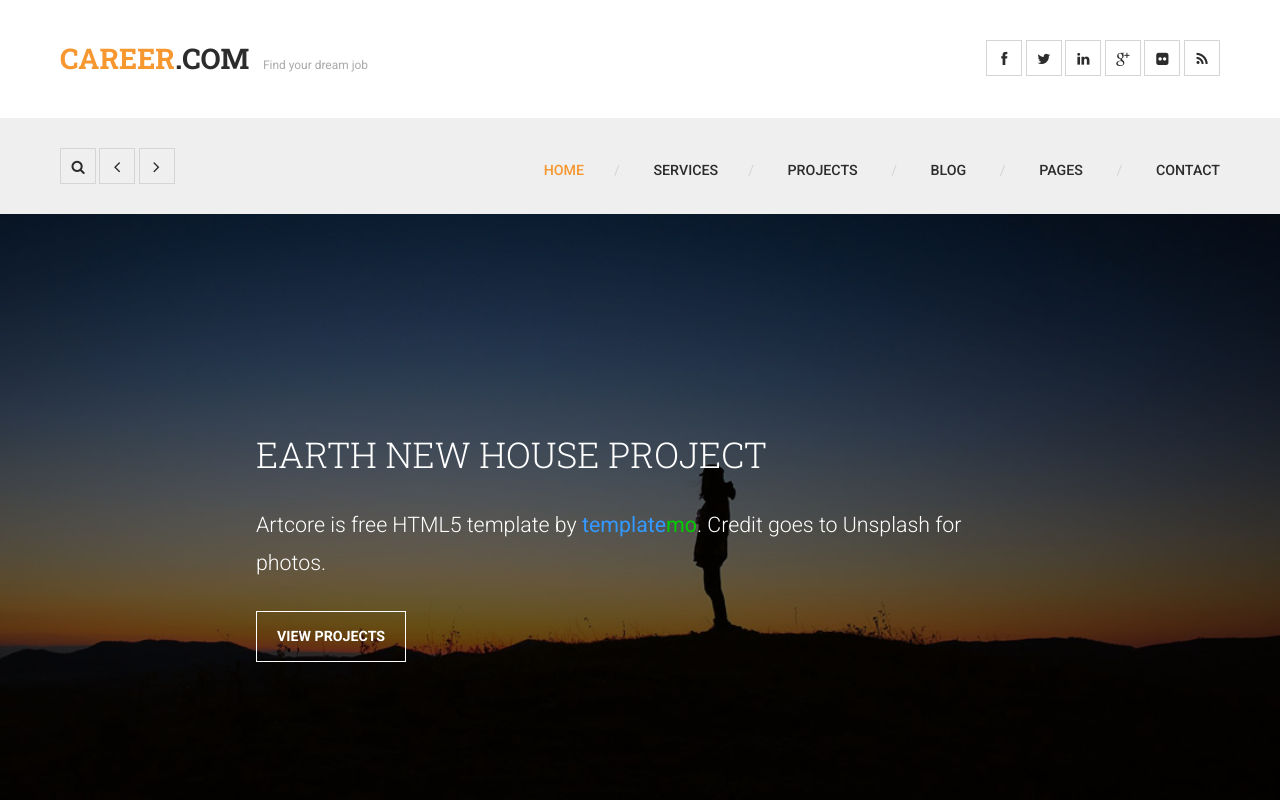
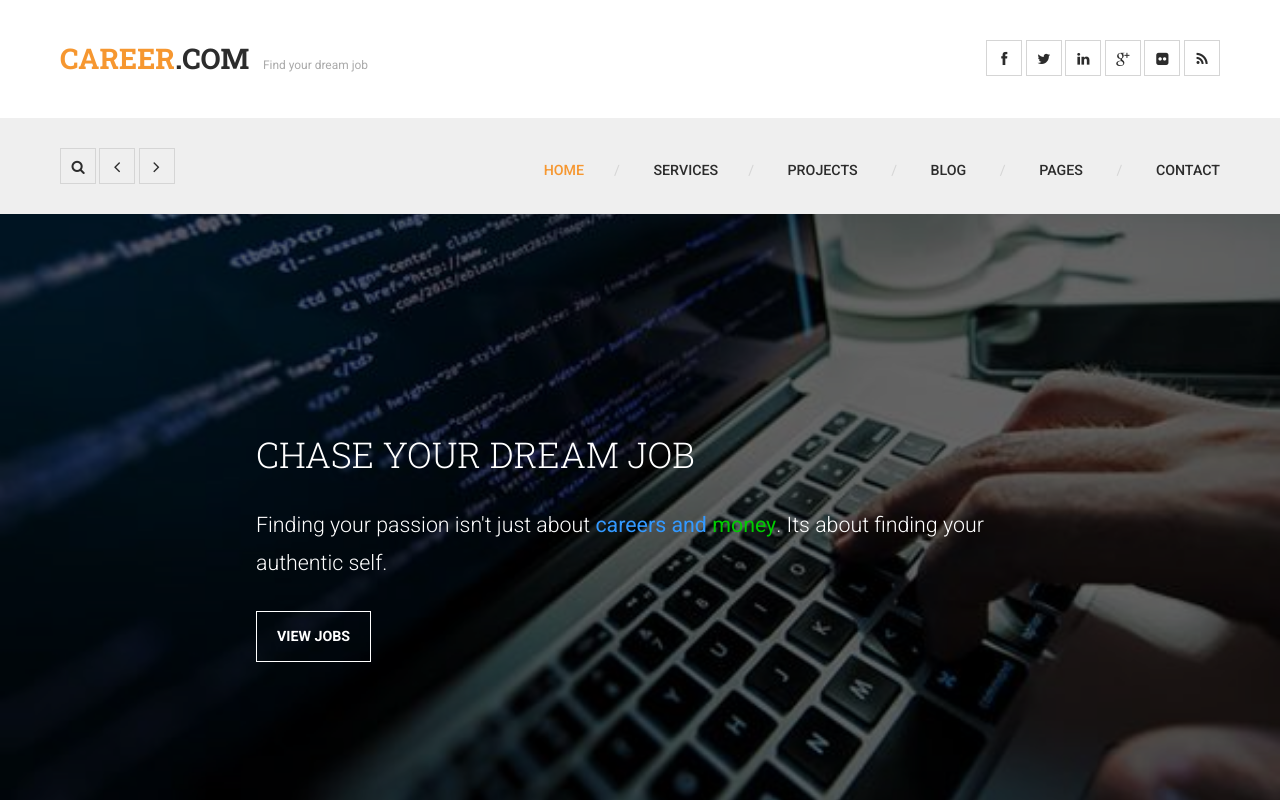
Before and after one commit to Arushi-Arora/WMT_Project, a plain HTML site: page templatemo_423_artcore/index.html in a window 1280 px wide. Drawn offline with Linux system fonts and the light colour scheme.

Commit message:
modifications to the home page

```diff
--- a/templatemo_423_artcore/index.html
+++ b/templatemo_423_artcore/index.html
@@ -129,13 +129,13 @@
         <div class="swiper-container">
             <div class="swiper-wrapper">
 
-                <div class="swiper-slide" style="background-image: url(images/slide1.jpg);">
+                <div class="swiper-slide" style="background-image: url(images/bg1.jpg);">
                     <div class="overlay-s"></div>
                     <div class="slider-caption">
                         <div class="inner-content">
-                            <h2>Earth New House Project</h2>
-                            <p>Artcore is free HTML5 template by <b class="blue">template</b><b class="green">mo</b>. Credit goes to <a rel="nofollow" href="http://unsplash.com">Unsplash</a> for photos.</p>
-                            <a href="#" class="main-btn white">View Projects</a>
+                            <h2>CHASE YOUR DREAM JOB</h2>
+                            <p>Finding your passion isn't just about <b class="blue">careers and </b><b class="green">money</b>. Its about finding your <a rel="nofollow" href="http://unsplash.com">authentic</a> self.</p>
+                            <a href="#" class="main-btn white">View Jobs</a>
                         </div> <!-- /.inner-content -->
                     </div> <!-- /.slider-caption -->
                 </div> <!-- /.swier-slide -->
```
Also changed, not shown: templatemo_423_artcore/images/bg1.jpg (added).
